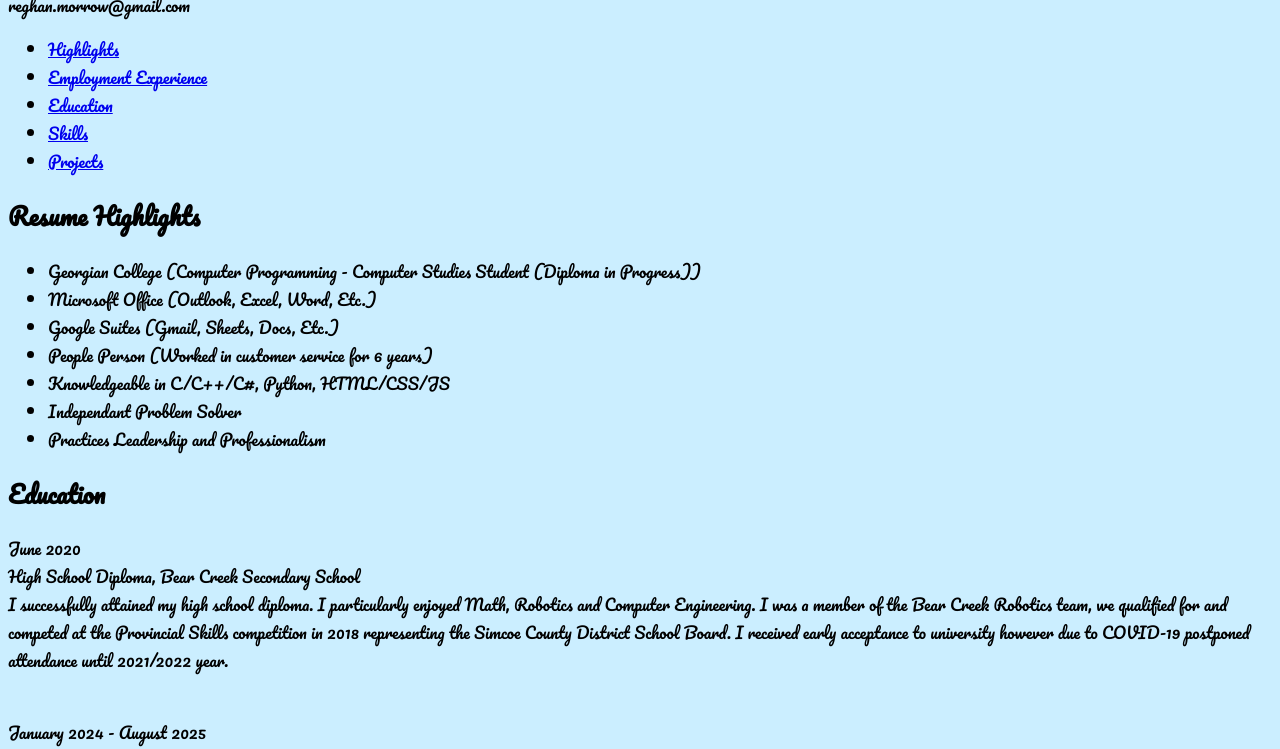
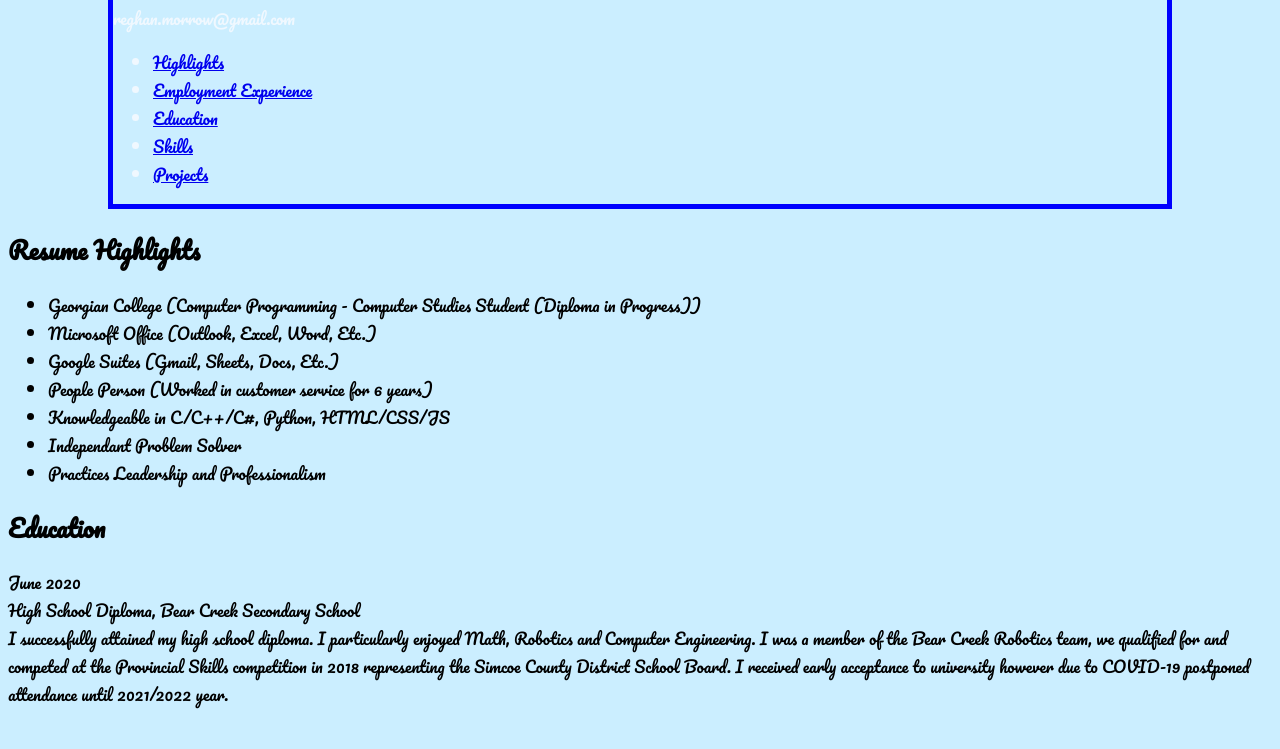
Before and after one commit to Pookiloo/pookiloo.github.io, a plain HTML site: page index.html in a window 1280 px wide. Shown: the part 91-840 px from the top of the page. Drawn offline with Linux system fonts and the light colour scheme.

Commit message:
Nav update

```diff
--- a/style.css
+++ b/style.css
@@ -6,3 +6,8 @@ body {
   font-style: normal;
   background-color: rgb(203, 238, 255);
 }
+nav{
+  margin: 0 100px;
+  border: 5px solid blue;
+  color: aliceblue;
+}
```
